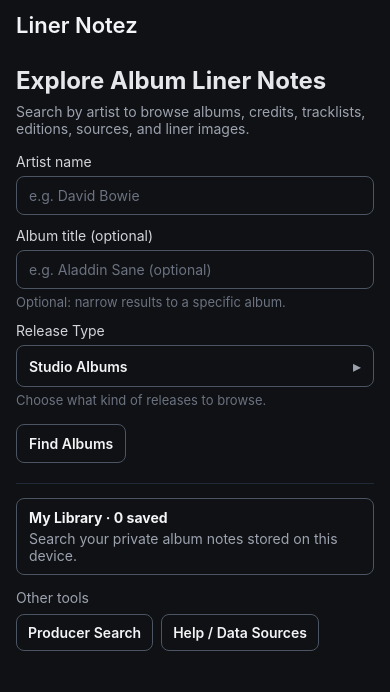
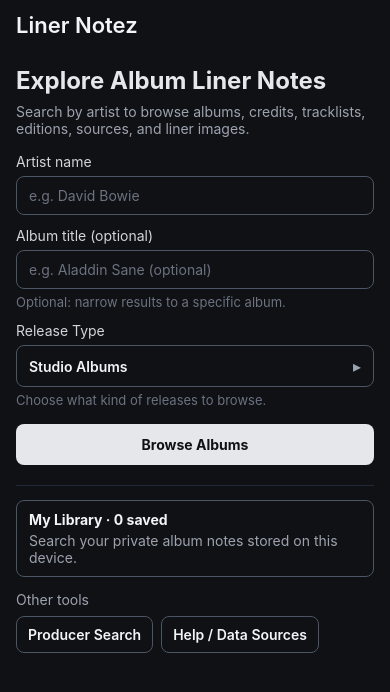
Before and after one commit to edtremsaga/vibey-liner-notez, a React Native app in the folder apps/ios-liner-notez/: screen / in a window 390 px wide. Shown: the top 692 px of the page. Built offline with nearby package versions, Linux system fonts and the light colour scheme.

Commit message:
Clarify iOS album search action

```diff
--- a/apps/ios-liner-notez/src/App.js
+++ b/apps/ios-liner-notez/src/App.js
@@ -55,6 +55,10 @@ function getHeaderSubtitle({
   producerSearchState,
   route
 }) {
+  if (route === 'Search') {
+    return ''
+  }
+
   if (route === 'My Library' || (route === 'Album Detail' && detailReturnRoute === 'My Library')) {
     return 'Private research notebook'
   }
--- a/apps/ios-liner-notez/src/screens/SearchScreen.js
+++ b/apps/ios-liner-notez/src/screens/SearchScreen.js
@@ -11,12 +11,12 @@ const RELEASE_TYPES = [
 ]
 
 const SEARCH_BUTTON_LABELS = {
-  Album: 'Find Albums',
-  EP: 'Find EPs',
-  Single: 'Find Singles',
-  Live: 'Find Live Albums',
-  Compilation: 'Find Compilations',
-  Soundtrack: 'Find Soundtracks'
+  Album: 'Browse Albums',
+  EP: 'Browse EPs',
+  Single: 'Browse Singles',
+  Live: 'Browse Live Albums',
+  Compilation: 'Browse Compilations',
+  Soundtrack: 'Browse Soundtracks'
 }
 
 const DISPLAY_FONT_MAX_MULTIPLIER = 1.25
@@ -252,15 +252,15 @@ export function SearchScreen({
         onPress={handleSearchPress}
         style={{
           marginTop: 16,
-          borderWidth: 1,
-          borderColor: '#4b5563',
+          backgroundColor: '#e5e7eb',
           borderRadius: 8,
-          paddingVertical: 10,
+          paddingVertical: 12,
           paddingHorizontal: 12,
-          alignSelf: 'flex-start'
+          width: '100%',
+          alignItems: 'center'
         }}
       >
-        <Text maxFontSizeMultiplier={CONTROL_FONT_MAX_MULTIPLIER} style={{ color: '#f3f4f6', fontWeight: '600' }}>{searchButtonLabel}</Text>
+        <Text maxFontSizeMultiplier={CONTROL_FONT_MAX_MULTIPLIER} style={{ color: '#101114', fontWeight: '700' }}>{searchButtonLabel}</Text>
       </TouchableOpacity>
 
       <View
```
Also changed, not shown: apps/ios-liner-notez/scripts/verify-scaffold.mjs (+13 -2 lines).
